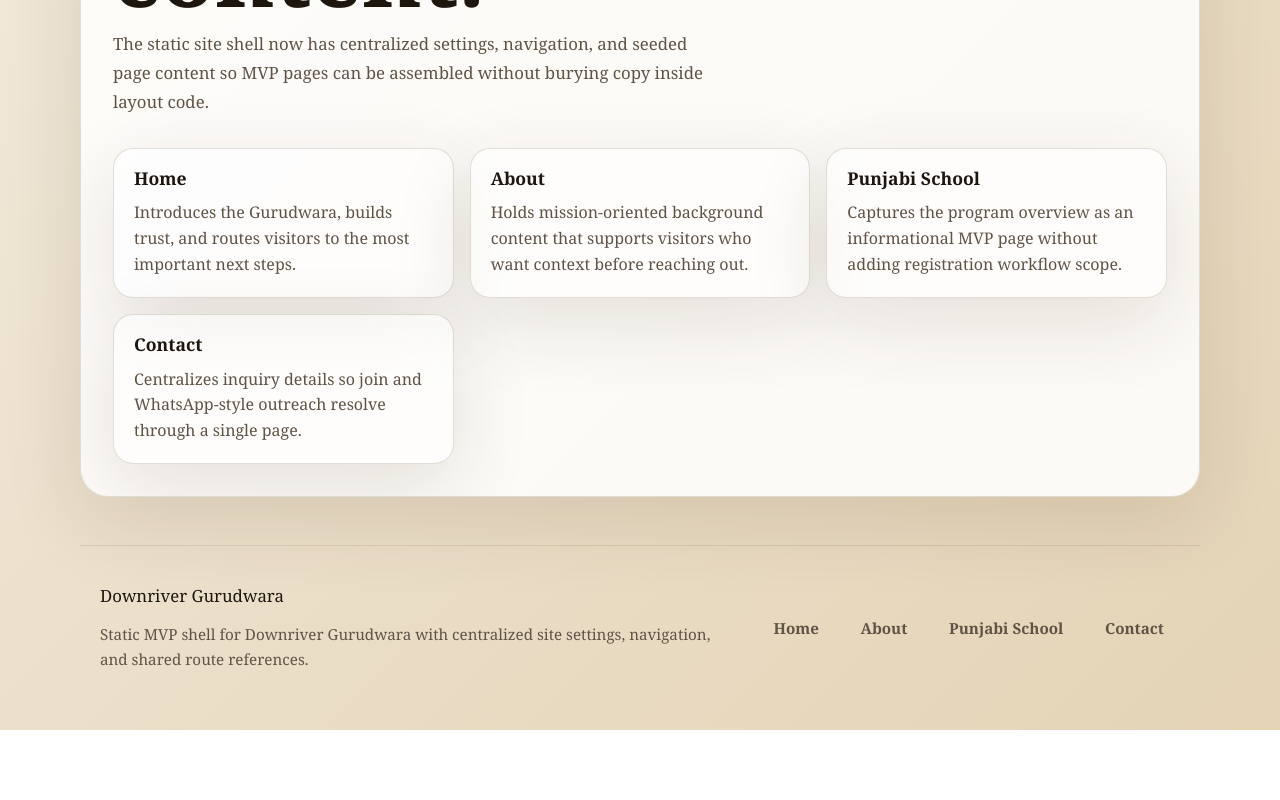
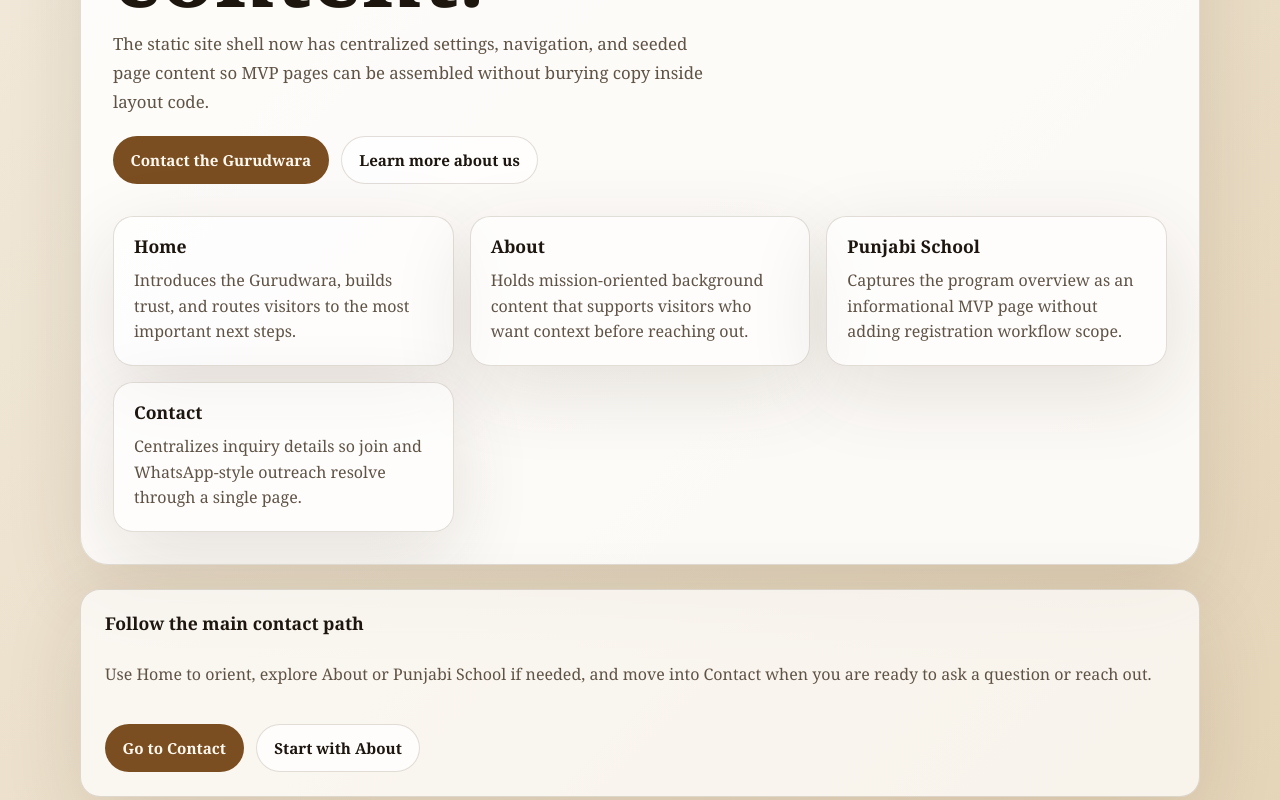
Before and after one commit to romiaujla/downriver-gdw-modernization, a Next.js app in the folder apps/ui/: page / in a window 1280 px wide. Shown: the part 740-1540 px from the top of the page. Before the commit the page ends 1470 px from the top, so only its background shows below. Built offline with nearby package versions, Linux system fonts and the light colour scheme.

Commit message:
chore: GRA-31 - add CTA and contact funnel UI (#19)
Co-authored-by: Ramanpreet Aujla <ramanpreetaujla@Ramanpreets-Mac-mini.local>

```diff
--- a/apps/ui/src/app/globals.css
+++ b/apps/ui/src/app/globals.css
@@ -317,6 +317,47 @@ button:focus-visible,
   line-height: var(--line-height-body);
 }
 
+.action-link-row {
+  display: flex;
+  flex-wrap: wrap;
+  gap: var(--space-3);
+  margin-top: var(--space-5);
+}
+
+.action-link {
+  display: inline-flex;
+  align-items: center;
+  justify-content: center;
+  min-height: 2.75rem;
+  padding: 0.8rem 1.1rem;
+  border-radius: var(--radius-pill);
+  background: #7a4e21;
+  color: #fff8ef;
+  font-size: var(--font-size-body-sm);
+  font-weight: 700;
+  transition:
+    transform 160ms ease,
+    background-color 160ms ease,
+    color 160ms ease;
+}
+
+.action-link:hover {
+  background: #623b16;
+  color: #fff8ef;
+  transform: translateY(-1px);
+}
+
+.action-link-secondary {
+  background: rgba(255, 255, 255, 0.72);
+  border: 1px solid var(--color-border-subtle);
+  color: var(--color-text-strong);
+}
+
+.action-link-secondary:hover {
+  background: rgba(255, 255, 255, 0.92);
+  color: var(--color-text-strong);
+}
+
 .stack-column {
   display: grid;
   gap: var(--space-4);
@@ -355,6 +396,17 @@ button:focus-visible,
   color: var(--color-text-muted);
   font-size: var(--font-size-body);
   line-height: var(--line-height-compact);
+}
+
+.contact-funnel-card {
+  padding: var(--space-6);
+}
+
+.contact-funnel-copy {
+  margin: 0;
+  color: var(--color-text-muted);
+  font-size: var(--font-size-body);
+  line-height: var(--line-height-body);
 }
 
 .card-grid {
--- /dev/null
+++ b/apps/ui/src/components/features/contact-funnel.tsx
@@ -0,0 +1,86 @@
+import { ActionLink } from "../ui/action-link";
+import { SurfaceCard } from "../ui/surface-card";
+
+type ContactFunnelKey = "home" | "about" | "punjabiSchool" | "contact";
+
+type ContactFunnelProps = {
+  pageKey: ContactFunnelKey;
+};
+
+const funnelCopy: Record<
+  ContactFunnelKey,
+  {
+    title: string;
+    body: string;
+    primaryAction: { href: string; label: string };
+    secondaryAction?: { href: string; label: string };
+  }
+> = {
+  home: {
+    title: "Follow the main contact path",
+    body: "Use Home to orient, explore About or Punjabi School if needed, and move into Contact when you are ready to ask a question or reach out.",
+    primaryAction: {
+      href: "/contact",
+      label: "Go to Contact",
+    },
+    secondaryAction: {
+      href: "/about",
+      label: "Start with About",
+    },
+  },
+  about: {
+    title: "Ready for the next step?",
+    body: "The About page should build trust first, then guide action-oriented visitors into Contact without introducing a competing inquiry path.",
+    primaryAction: {
+      href: "/contact",
+      label: "Contact the Gurudwara",
+    },
+    secondaryAction: {
+      href: "/punjabi-school",
+      label: "Explore Punjabi School",
+    },
+  },
+  punjabiSchool: {
+    title: "Turn interest into contact",
+    body: "Punjabi School stays informational in the MVP, so interested families should always be routed into Contact for follow-up.",
+    primaryAction: {
+      href: "/contact",
+      label: "Ask about Punjabi School",
+    },
+    secondaryAction: {
+      href: "/about",
+      label: "Read About the Gurudwara",
+    },
+  },
+  contact: {
+    title: "You are at the destination page",
+    body: "Contact is the terminal action surface for the MVP, absorbing general inquiries, join intent, and Punjabi School follow-up in one place.",
+    primaryAction: {
+      href: "/contact",
+      label: "Review contact content",
+    },
+    secondaryAction: {
+      href: "/",
+      label: "Back to Home",
+    },
+  },
+};
+
+export function ContactFunnel({ pageKey }: ContactFunnelProps) {
+  const content = funnelCopy[pageKey];
+
+  return (
+    <SurfaceCard className="contact-funnel-card" tone="soft">
+      <div className="stack-column">
+        <h2 className="card-title">{content.title}</h2>
+        <p className="contact-funnel-copy">{content.body}</p>
+        <div className="action-link-row">
+          <ActionLink {...content.primaryAction} />
+          {content.secondaryAction ? (
+            <ActionLink {...content.secondaryAction} tone="secondary" />
+          ) : null}
+        </div>
+      </div>
+    </SurfaceCard>
+  );
+}
--- a/apps/ui/src/components/pages/about-page.tsx
+++ b/apps/ui/src/components/pages/about-page.tsx
@@ -3,5 +3,5 @@ import { aboutPageContent } from "../../content/pages";
 import { StaticContentPage } from "./static-content-page";
 
 export function AboutPage() {
-  return <StaticContentPage content={aboutPageContent} />;
+  return <StaticContentPage content={aboutPageContent} pageKey="about" />;
 }
--- a/apps/ui/src/components/pages/contact-page.tsx
+++ b/apps/ui/src/components/pages/contact-page.tsx
@@ -3,5 +3,5 @@ import { contactPageContent } from "../../content/pages";
 import { StaticContentPage } from "./static-content-page";
 
 export function ContactPage() {
-  return <StaticContentPage content={contactPageContent} />;
+  return <StaticContentPage content={contactPageContent} pageKey="contact" />;
 }
--- a/apps/ui/src/components/pages/home-page.tsx
+++ b/apps/ui/src/components/pages/home-page.tsx
@@ -1,6 +1,8 @@
 import { HealthResponseSchema } from "@repo/types";
 
 import { homePageContent } from "../../content/pages";
+import { ContactFunnel } from "../features/contact-funnel";
+import { ActionLink } from "../ui/action-link";
 import { StatusBadge } from "../features/status-badge";
 import { Eyebrow } from "../ui/eyebrow";
 import { InfoCard } from "../ui/info-card";
@@ -23,6 +25,21 @@ export function HomePage() {
             <div className="hero-copy">
               <h1>{homePageContent.hero.title}</h1>
               <p>{homePageContent.hero.description}</p>
+              <div className="action-link-row">
+                {homePageContent.hero.primaryAction ? (
+                  <ActionLink
+                    href={homePageContent.hero.primaryAction.href}
+                    label={homePageContent.hero.primaryAction.label}
+                  />
+                ) : null}
+                {homePageContent.hero.secondaryAction ? (
+                  <ActionLink
+                    href={homePageContent.hero.secondaryAction.href}
+                    label={homePageContent.hero.secondaryAction.label}
+                    tone="secondary"
+                  />
+                ) : null}
+              </div>
             </div>
 
             <aside className="stack-column">
@@ -48,6 +65,8 @@ export function HomePage() {
             ))}
           </div>
         </SurfaceCard>
+
+        <ContactFunnel pageKey="home" />
       </section>
     </PageShell>
   );
--- a/apps/ui/src/components/pages/punjabi-school-page.tsx
+++ b/apps/ui/src/components/pages/punjabi-school-page.tsx
@@ -3,5 +3,7 @@ import { punjabiSchoolPageContent } from "../../content/pages";
 import { StaticContentPage } from "./static-content-page";
 
 export function PunjabiSchoolPage() {
-  return <StaticContentPage content={punjabiSchoolPageContent} />;
+  return (
+    <StaticContentPage content={punjabiSchoolPageContent} pageKey="punjabiSchool" />
+  );
 }
--- /dev/null
+++ b/apps/ui/src/components/ui/action-link.tsx
@@ -0,0 +1,27 @@
+import Link from "next/link";
+
+type ActionLinkProps = {
+  href: string;
+  label: string;
+  tone?: "primary" | "secondary";
+};
+
+export function ActionLink({
+  href,
+  label,
+  tone = "primary",
+}: ActionLinkProps) {
+  return (
+    <Link
+      className={[
+        "action-link",
+        tone === "secondary" ? "action-link-secondary" : "",
+      ]
+        .filter(Boolean)
+        .join(" ")}
+      href={href}
+    >
+      {label}
+    </Link>
+  );
+}
```
Also changed, not shown: apps/ui/src/components/pages/static-content-page.tsx (+25 -2 lines).
